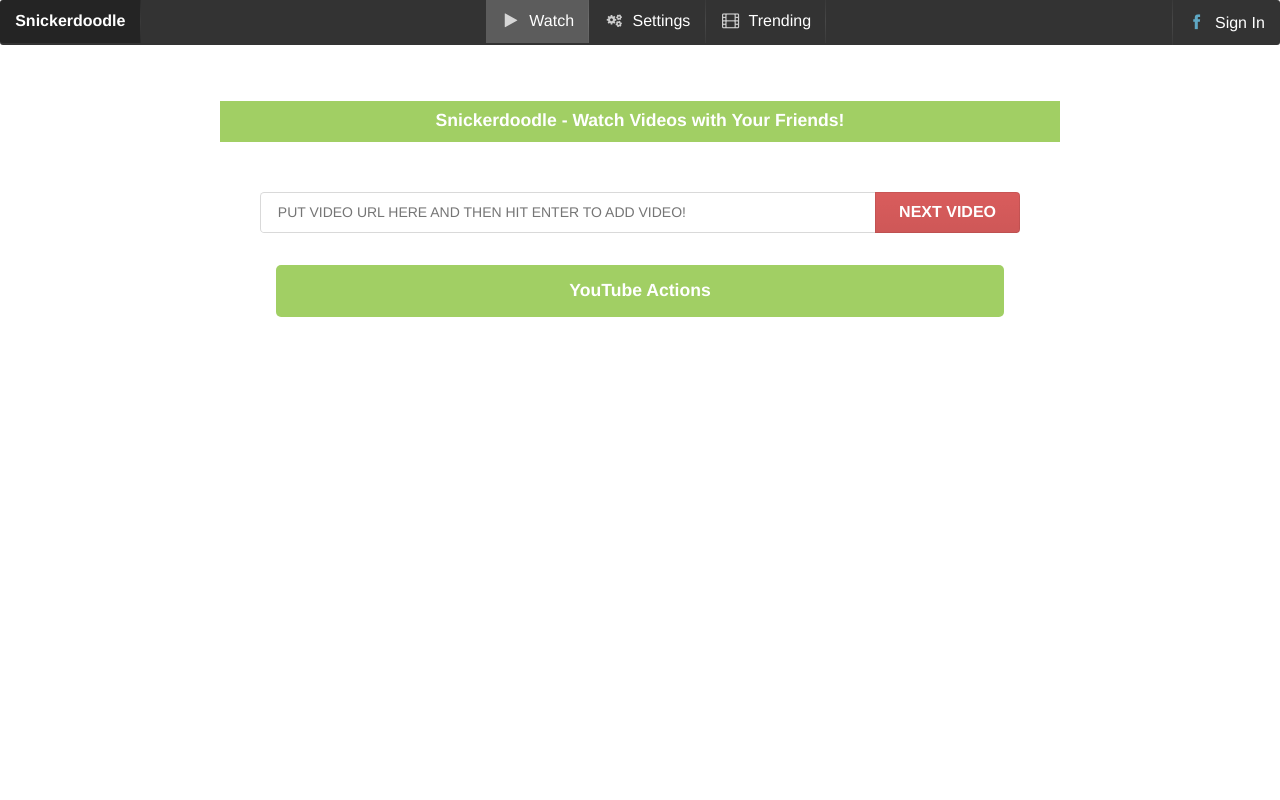
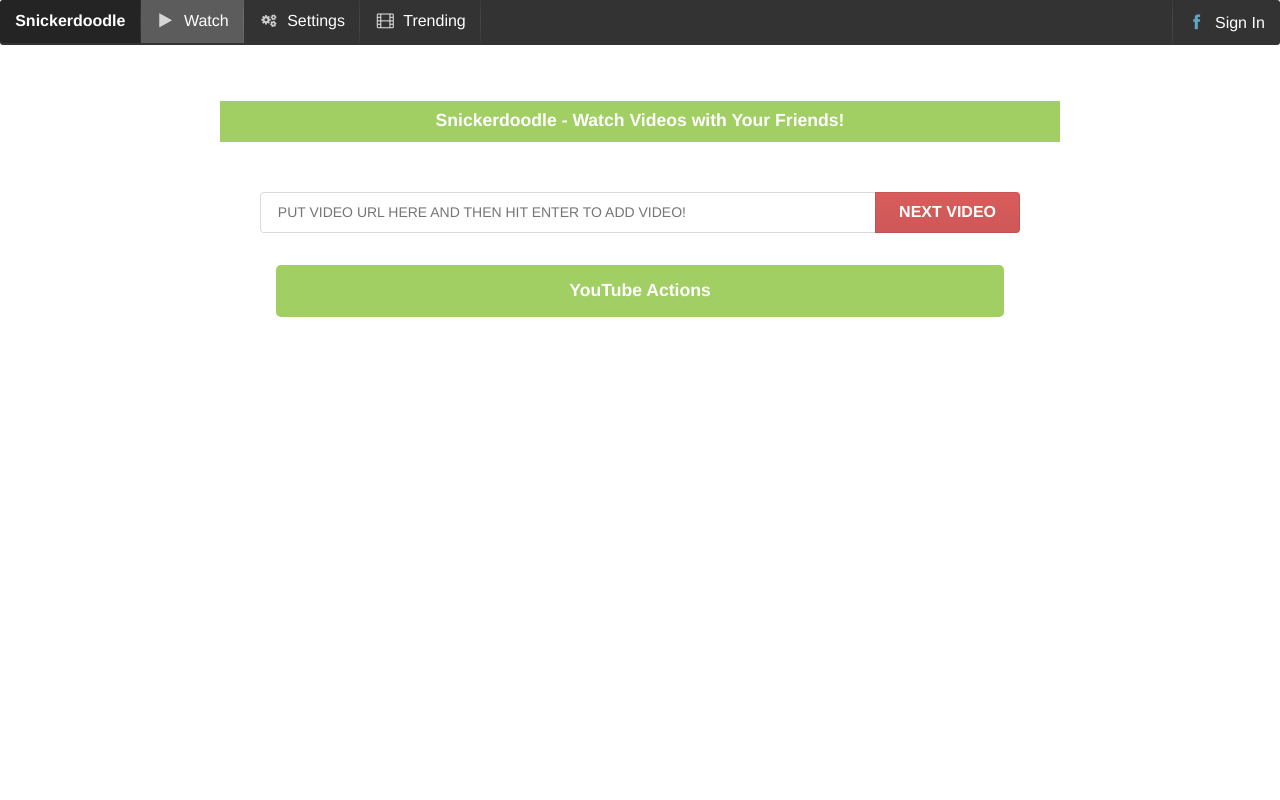
Before and after one commit to zach-taylor/snickerdoodle, a Flask app: page /watch in a window 1280 px wide. Run offline with Flask 2, Linux system fonts and the light colour scheme; some libraries are stand-ins or nearby versions.

Commit message:
Remove centering of text from base.css

```diff
--- a/static/css/base.css
+++ b/static/css/base.css
@@ -1,4 +1,4 @@
-html, body, div, h1, h2, h3, h4, h5, h6, ul, ol, dl, li, dt, dd, p, blockquote, pre, form, fieldset, table, th, td {text-align: center; margin: 0; padding: 0; }
+html, body, div, h1, h2, h3, h4, h5, h6, ul, ol, dl, li, dt, dd, p, blockquote, pre, form, fieldset, table, th, td { margin: 0; padding: 0; }
 html, body {height: 100%;}
 img { border: none; }
 ul { list-style: none; }
```
